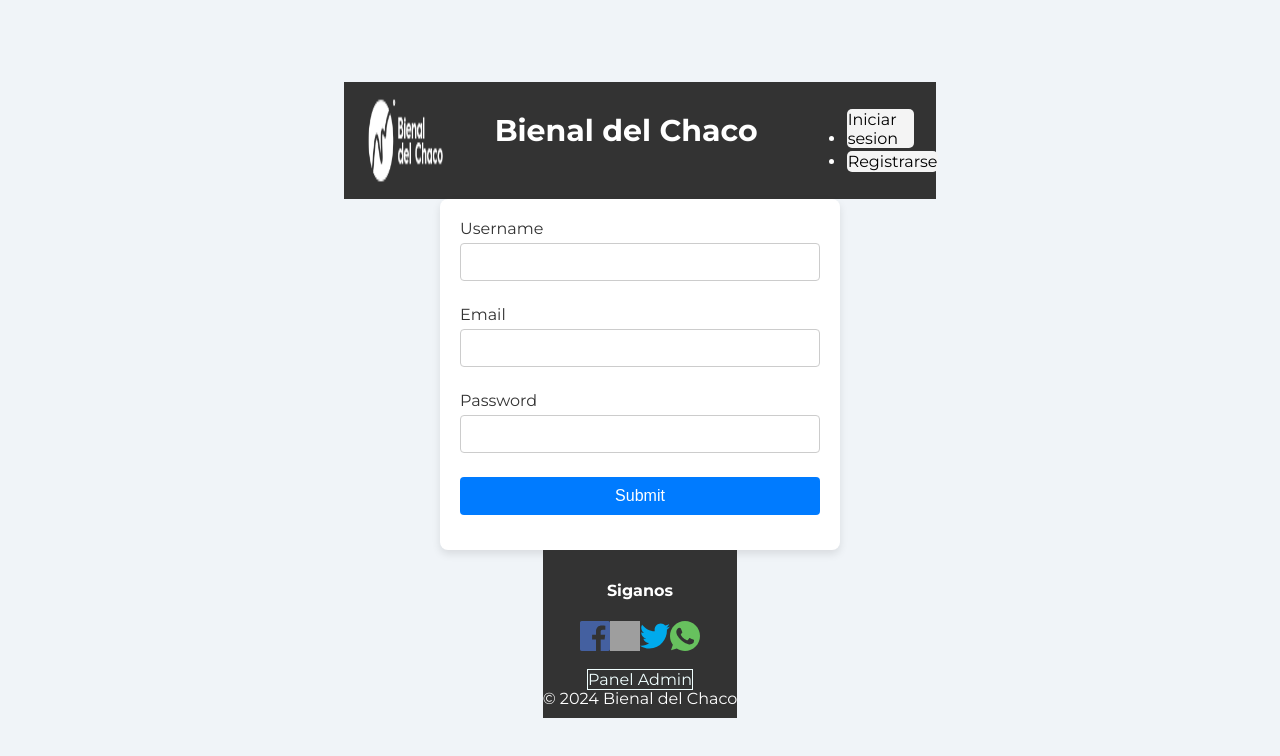
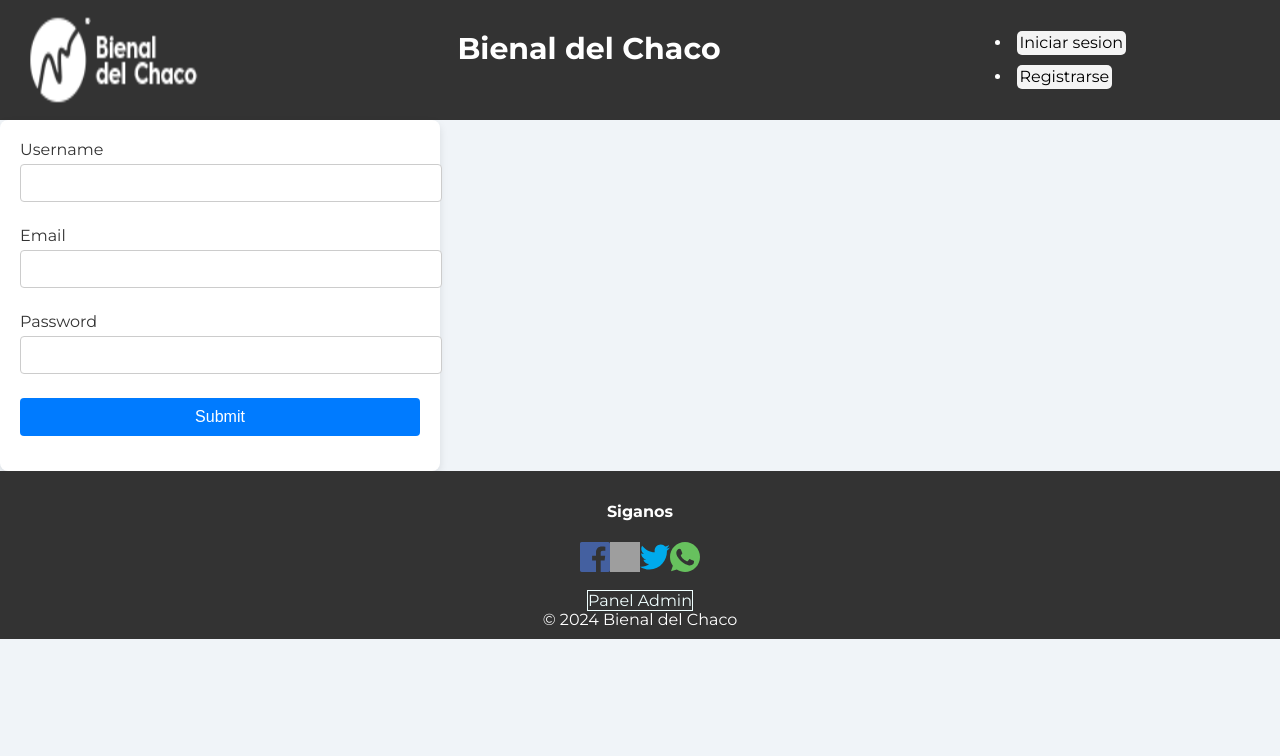
Before and after one commit to FRRe-DS/2024-01-TPI, a Next.js app: page /registrarse in a window 1280 px wide. Shown: the top 756 px of the page. Built offline with nearby package versions, Linux system fonts and the light colour scheme; grey boxes are pictures that could not be loaded.

Commit message:
Fixed CSS error in Login, Deleted lib file PostUser

```diff
--- a/src/app/login/styles.css
+++ b/src/app/login/styles.css
@@ -1,15 +1,8 @@
-*{
-  box-sizing: border-box;
-}
+
 
 body {
     margin: 0;
     padding: 0;
-    height: 100vh;
-    display: flex;
-    flex-direction: column;
-    justify-content: center;
-    align-items: center;
     background-color: #f0f4f8; /* Color de fondo claro */
   }
 
```
Also changed, not shown: src/app/lib/postUser.js (deleted, +0 -14 lines), src/app/login/page.jsx (+20 -14 lines).
